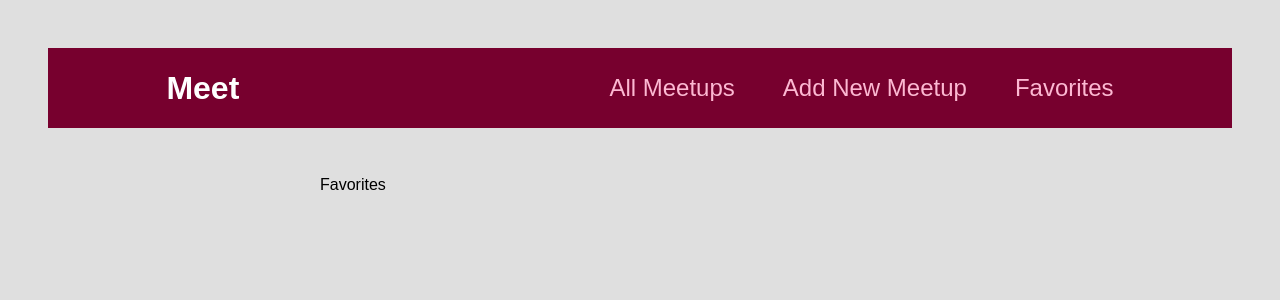
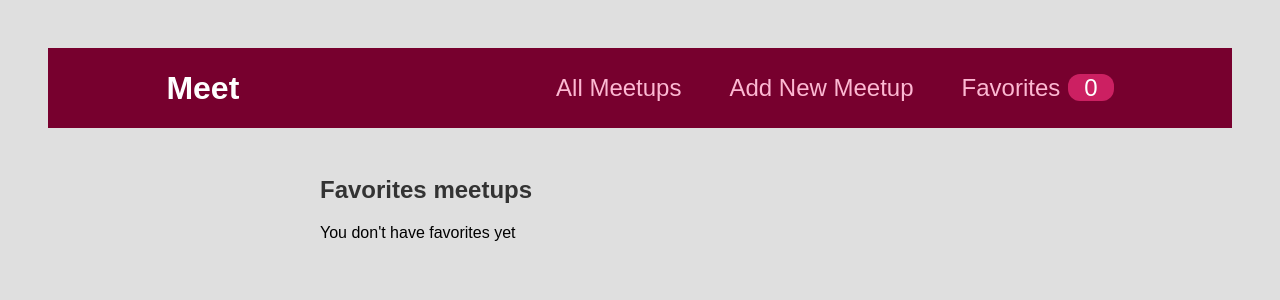
Before and after one commit to tovarb/meet, a React (Create React App) app: page /favorites in a window 1280 px wide. Shown: the top 300 px of the page. Built offline with nearby package versions, Linux system fonts and the light colour scheme.

Commit message:
React context is created, favorites functionality and favorite counter have been added

```diff
--- a/src/components/layout/MainNavigation.js
+++ b/src/components/layout/MainNavigation.js
@@ -1,7 +1,12 @@
+import { useContext } from "react";
+
 import { Link } from "react-router-dom";
+import FavoritesContext from "../../store/favorites-context";
 import classes from "./MainNavigation.module.css";
 
 const MainNavigation = () => {
+  const favoritesCtx = useContext(FavoritesContext);
+
   return (
     <header className={classes.header}>
       <div className={classes.logo}>Meet</div>
@@ -14,7 +19,12 @@
             <Link to="/new-meetup">Add New Meetup</Link>
           </li>
           <li>
-            <Link to="/favorites">Favorites</Link>
+            <Link to="/favorites">
+              Favorites
+              <span className={classes.badge}>
+                {favoritesCtx.totalFavorites}
+              </span>
+            </Link>
           </li>
         </ul>
       </nav>
--- a/src/components/meetups/MeetupItem.js
+++ b/src/components/meetups/MeetupItem.js
@@ -1,7 +1,28 @@
+import { useContext } from "react";
+
 import Card from "../ui/Card";
 import classes from "./MeetupItem.module.css";
+import FavoritesContext from "../../store/favorites-context";
 
 const MeetupItem = (props) => {
+  const favoritesCtx = useContext(FavoritesContext);
+
+  const itemIsFavorite = favoritesCtx.itemIsFavorite(props.id);
+
+  function toggleFavoriteStatusHandler() {
+    if (itemIsFavorite) {
+      favoritesCtx.removeFavorite(props.id);
+    } else {
+      favoritesCtx.addFavorite({
+        id: props.id,
+        title: props.title,
+        description: props.description,
+        image: props.image,
+        address: props.address,
+      });
+    }
+  }
+
   return (
     <li className={classes.item}>
       <Card>
@@ -14,7 +35,9 @@
           <p>{props.description}</p>
         </div>
         <div className={classes.actions}>
-          <button>Add to Favorites</button>
+          <button onClick={toggleFavoriteStatusHandler}>
+            {itemIsFavorite ? "Remove from Favorites" : "To Favorites"}
+          </button>
         </div>
       </Card>
     </li>
--- a/src/index.js
+++ b/src/index.js
@@ -1,13 +1,17 @@
 import React from "react";
 import ReactDOM from "react-dom";
+
+import { FavoritesContextProvider } from "./store/favorites-context";
 import { BrowserRouter } from "react-router-dom";
 
 import "./index.css";
 import App from "./App";
 
 ReactDOM.render(
-  <BrowserRouter>
-    <App />
-  </BrowserRouter>,
+  <FavoritesContextProvider>
+    <BrowserRouter>
+      <App />
+    </BrowserRouter>
+  </FavoritesContextProvider>,
   document.getElementById("root")
 );
--- a/src/pages/Favorites.js
+++ b/src/pages/Favorites.js
@@ -1,8 +1,24 @@
+import { useContext } from "react";
+
+import FavoritesContext from "../store/favorites-context";
+import MeetupList from "../components/meetups/MeetupList";
+
 const Favorites = () => {
+  const favoritesCtx = useContext(FavoritesContext);
+
+  let content;
+
+  if (favoritesCtx.totalFavorites === 0) {
+    content = <p>You don't have favorites yet</p>;
+  } else {
+    content = <MeetupList meetups={favoritesCtx.favorites} />;
+  }
+
   return (
-    <div>
-      <p>Favorites</p>
-    </div>
+    <section>
+      <h1>Favorites meetups</h1>
+      {content}
+    </section>
   );
 };
 
--- /dev/null
+++ b/src/store/favorites-context.js
@@ -0,0 +1,45 @@
+import { createContext, useState } from "react";
+
+const FavoritesContext = createContext({
+  favorites: [],
+  totalFavorites: 0,
+  addFavorite: (favoriteMeetup) => {},
+  removeFavorite: (meetupId) => {},
+  itemIsFavorite: (meetupId) => {},
+});
+
+export function FavoritesContextProvider(props) {
+  const [userFavorites, setUserFavorites] = useState([]);
+
+  function addFavoriteHandler(favoriteMeetup) {
+    setUserFavorites((prevUserFavorites) => {
+      return prevUserFavorites.concat(favoriteMeetup);
+    });
+  }
+
+  function removeFavoriteHandler(meetupId) {
+    setUserFavorites((prevUserFavorites) => {
+      return prevUserFavorites.filter((meetup) => meetup.id !== meetupId);
+    });
+  }
+
+  function itemIsFavoriteHandler(meetupId) {
+    return userFavorites.some((meetup) => meetup.id === meetupId);
+  }
+
+  const context = {
+    favorites: userFavorites,
+    totalFavorites: userFavorites.length,
+    addFavorite: addFavoriteHandler,
+    removeFavorite: removeFavoriteHandler,
+    itemIsFavorite: itemIsFavoriteHandler,
+  };
+
+  return (
+    <FavoritesContext.Provider value={context}>
+      {props.children}
+    </FavoritesContext.Provider>
+  );
+}
+
+export default FavoritesContext;
```
